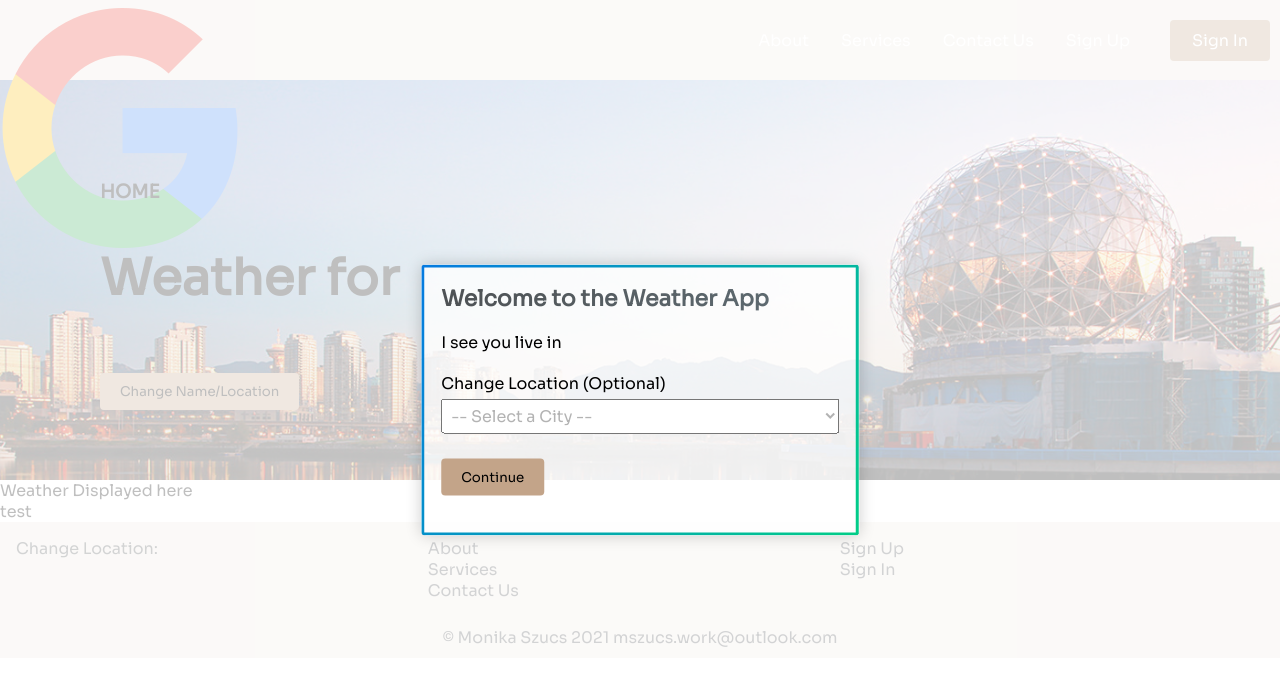
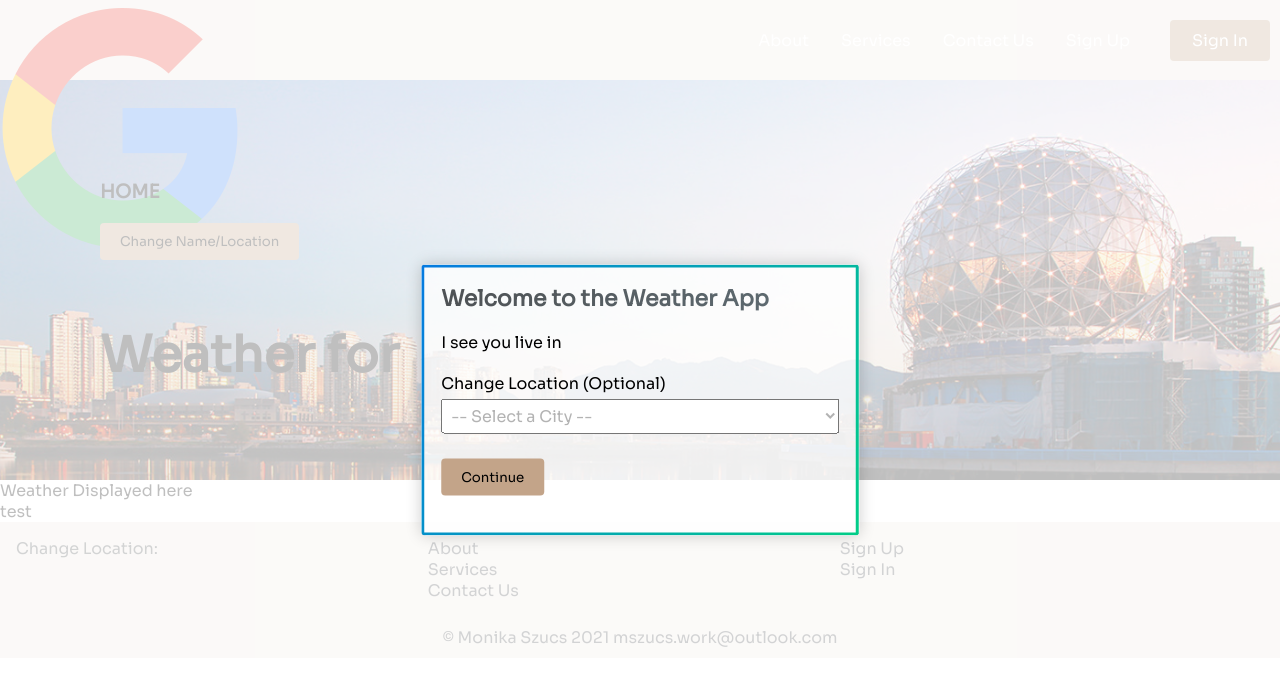
Before and after one commit to MonikaSzucs/112021-weather-app, a React (Create React App) app in the folder weather-app/: page / in a window 1280 px wide. Shown: the top 686 px of the page. Built offline with nearby package versions, Linux system fonts and the light colour scheme.

Commit message:
Still isn't able to Grab Local storage update fast enough
I need to still figureout how to update the localstorage that has been changed in real time to update the page as well.

```diff
--- a/weather-app/src/Components/Popup/index.js
+++ b/weather-app/src/Components/Popup/index.js
@@ -39,8 +39,9 @@ const Popup = () => {
 
     function closeModal(event) {
         setIsOpen(false);
-        event.preventDefault()
+        //event.preventDefault()
         window.localStorage.setItem('city', `${city}`)
+
         //alert(`You entered: ${city}`)
     }
 
@@ -53,7 +54,6 @@ const Popup = () => {
 
     // Using state to keep track of what the selected city is
     let [city, setCity] = useState("")
-    console.log(setCity)
 
     // Using this function to update the state of city
     // whenever a new option is selected from the dropdown
--- a/weather-app/src/Pages/index.js
+++ b/weather-app/src/Pages/index.js
@@ -16,21 +16,19 @@ const Home = (props) => {
 
     console.log(props)
     var Item = ""
-
-    useEffect(() => {
-        var Item = localStorage.getItem('city');
-        console.log(Item)
-    })
+    const [cart, setCart] = useState([]);
 
 
+    const data = localStorage.getItem('city');
+    console.log(data)
 
     return(
         <div className='wrapper'>
             <section>
                 <div className="hero">
                     <h3>Home</h3>
-                    <h1>Weather for {Item}</h1>
                     <Popup />
+                    <h1>Weather for {data}</h1>
                 </div>
             </section>
             <div>
```
